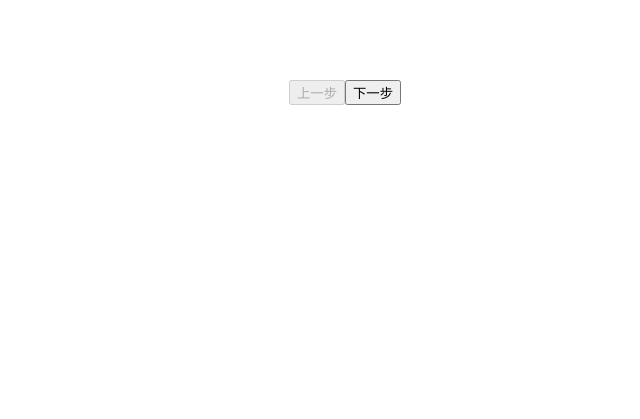
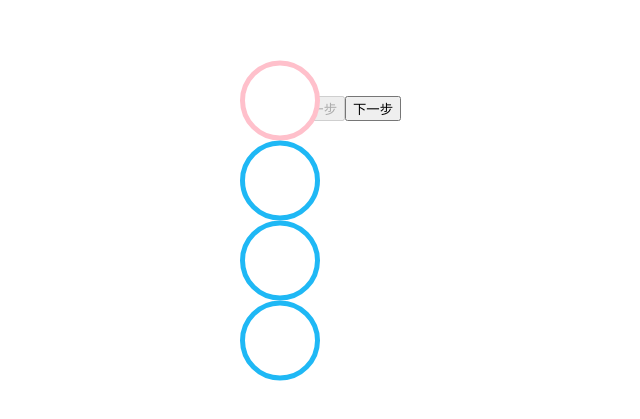
Before and after one commit to LiJiaHHui/learning-demos, a React (Create React App) app in the folder react/2/: page / in a window 1280 px wide. Shown: the part 311-730 px from the top of the page, without its empty margins (295-935 px from the left). Built offline with nearby package versions, Linux system fonts and the light colour scheme.

Commit message:
fix: "样式修改"

```diff
--- a/react/2/src/component/child.css
+++ b/react/2/src/component/child.css
@@ -1,7 +1,24 @@
-.circle{
+.display{
+  display: flex;
+  flex-direction: row;
+  justify-content: space-around;
+}
+.pinkCircle{
   width: 70px;
   height: 70px;
   border-radius: 50%;
   border:5px solid pink;
   background-color: white;
 }
+.blueCircle{
+  width: 70px;
+  height: 70px;
+  border-radius: 50%;
+  border:5px solid rgb(31, 184, 245);
+  background-color: white;
+}
+.process{
+  height: 5px;
+  background: var(--a--);
+ transform: translateY(50%);
+}
--- a/react/2/src/component/child.js
+++ b/react/2/src/component/child.js
@@ -6,16 +6,25 @@ class child extends React.Component {
     this.state = { arr:[1,2,3,4] }
   }
   render() {
-    let arr= this.state.arr
+    const arr= this.state.arr
+    const {width,curInd} =this.props
+    console.log('width',this.props,width);
+    const proWidth=(wid)=>{
+      console.log(wid*curInd);
+      return wid*curInd+'%'
+    }
     return (
 
-      <div>
-{arr.map((item) => {
-        <div className={'circle'} >
-
-        </div>
-      })}
-      </div>
+      <div className='display' style={ {width :width}}>
+         <div className='process' style={{width:proWidth(33.33), display:'inline-block'}} >
+        {/* 进度条 */}
+        {/* 渲染圆 */}
+        {arr.map((item,ind) =>
+              (<div className={curInd>=ind?'pinkCircle':'blueCircle'} key={ind}></div>)
+              )
+            }
+            </div>
+      // </div>
      );
   }
 }
--- a/react/2/src/index.css
+++ b/react/2/src/index.css
@@ -11,3 +11,6 @@ code {
   font-family: source-code-pro, Menlo, Monaco, Consolas, 'Courier New',
     monospace;
 }
+:root{
+  --a--: pink;
+}
--- a/react/2/src/page/index.js
+++ b/react/2/src/page/index.js
@@ -1,4 +1,5 @@
-import {Component,useState} from 'react';
+import {Component} from 'react';
+// useState
 import '../App.css';
 import Children from '../component/child'
 class father extends Component {
@@ -11,20 +12,21 @@ class father extends Component {
   //  方法定义？调用？
   //  [curInd,setCurInd]=useState(0)
   addBtn(){
-    if(this.state.curInd<5)
-    this.setState({curInd:++this.state.curInd})
+    if(this.state.curInd<5){
+      // let curInd=this.state.curInd
+    this.setState({curInd:++this.state.curInd})}
     console.log('this.cur',this.state.curInd);
   }
   subBtn(){
-    if(this.state.curInd>0)
-    this.setState({curInd:--this.state.curInd})
+    if(this.state.curInd>0){
+      let curInd=this.state.curInd
+    this.setState({curInd:--this.state.curInd})}
     console.log('this.cur',this.state.curInd);
   }
   render() {
     return (
     <div>
-
-      <Children > </Children>
+      <Children width="400px" curInd={this.state.curInd}> </Children>
       <button className={`${this.state.curInd===0?'gray':'blue'}`} disabled={`${this.state.curInd===0?'disabled':''}`} onClick={this.subBtn.bind(this)}>上一步</button>
       <button className={`${this.state.curInd===5?'gray':'blue'}`} disabled={`${this.state.curInd===5?'disabled':''}`} onClick={this.addBtn.bind(this)}>下一步</button>
     </div>
```
Also changed, not shown: 1 other file (tests, documents, lock files or other folders).
